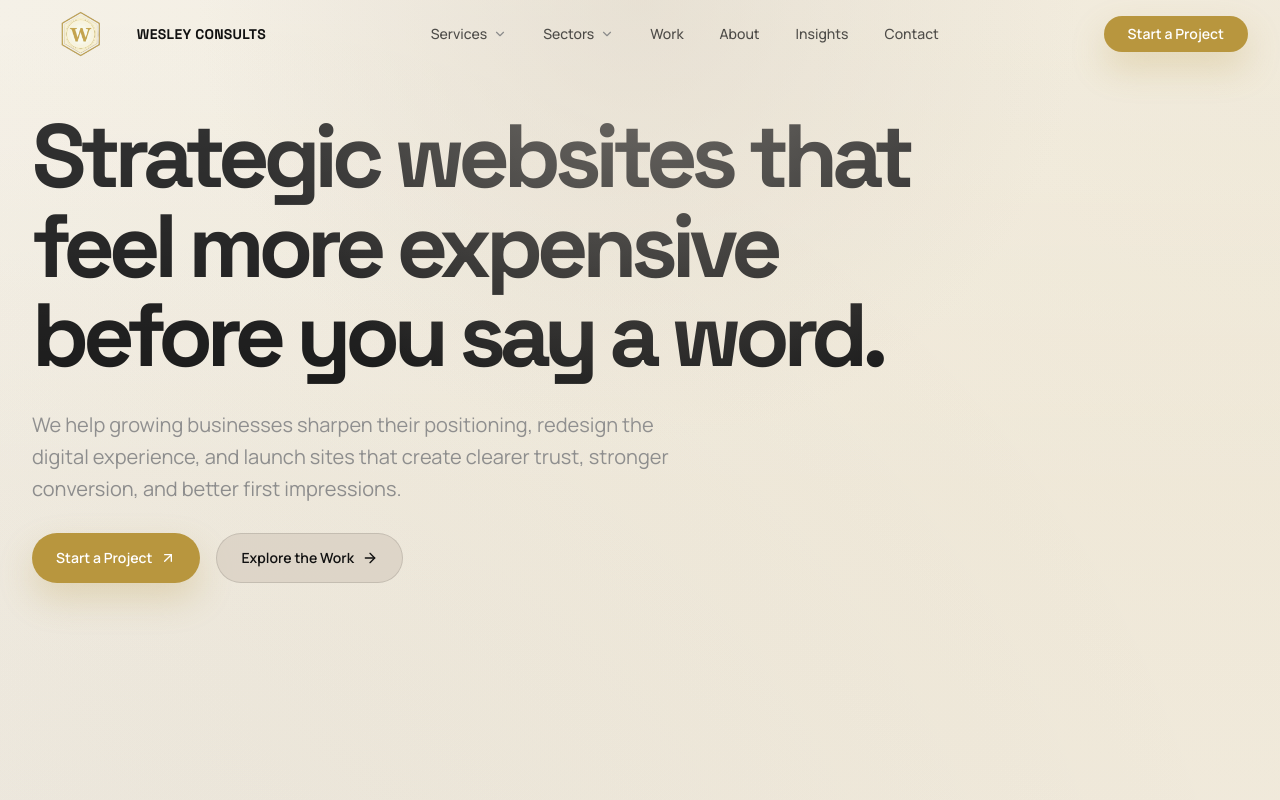
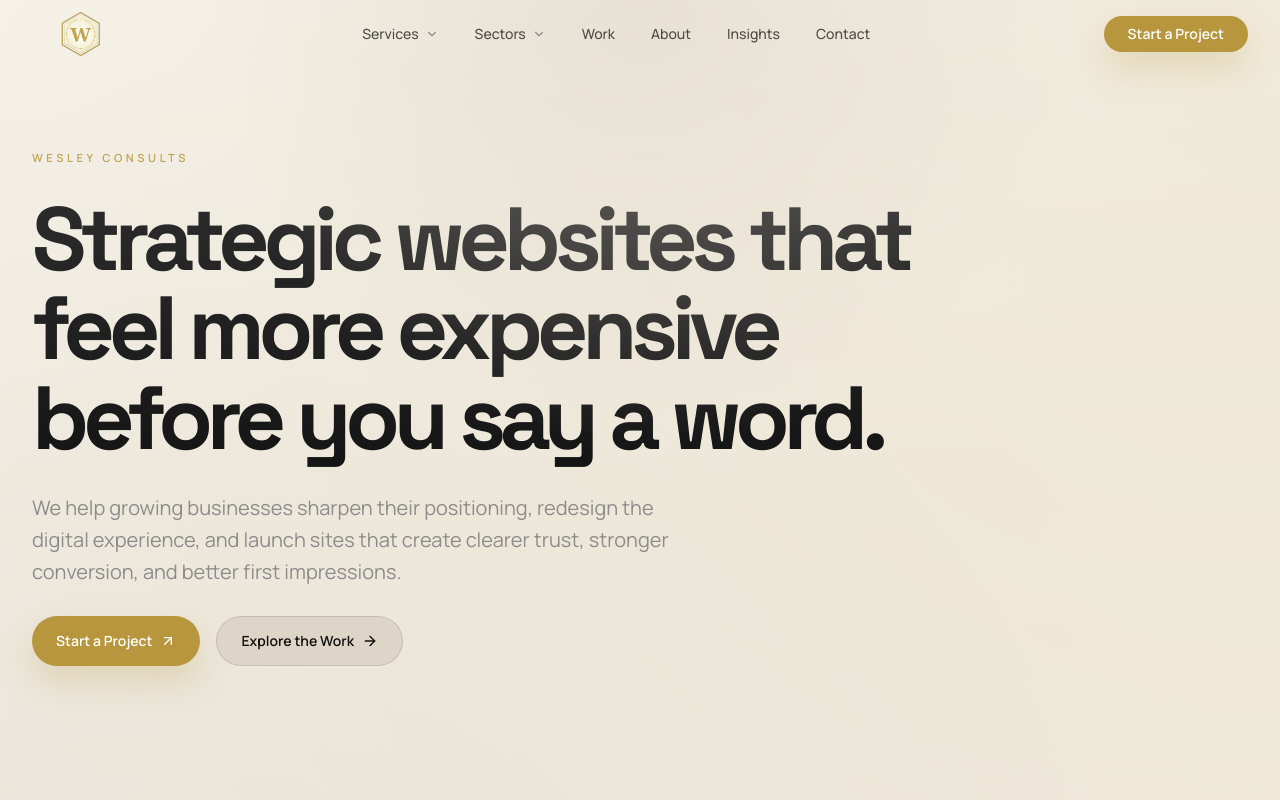
Before and after one commit to edwinidan/WesleyConsults, a React (Vite) app: page / in a window 1280 px wide. Shown: the top 800 px of the page. Built offline with nearby package versions, Linux system fonts and the light colour scheme.

Commit message:
Restore navbar and hero state from 82c0474

```diff
--- a/src/components/Layout.tsx
+++ b/src/components/Layout.tsx
@@ -13,7 +13,7 @@ export default function Layout({ children }: LayoutProps) {
       <Navbar />
       <motion.main
         animate={{ opacity: 1 }}
-        className="relative flex-grow pt-16"
+        className="relative flex-grow pt-24"
         initial={{ opacity: 0 }}
         transition={{ duration: 0.35 }}
       >
--- a/src/components/Navbar.tsx
+++ b/src/components/Navbar.tsx
@@ -49,9 +49,6 @@ export default function Navbar() {
               className="h-11 w-auto md:h-[3.3rem] flex-shrink-0 object-contain"
               src="/wesleylogo.png"
             />
-            <span className="font-display text-sm font-semibold uppercase tracking-[0.02em] text-ink">
-              Wesley Consults
-            </span>
           </Link>
 
           {/* Desktop nav links */}
--- a/src/pages/Home.tsx
+++ b/src/pages/Home.tsx
@@ -25,7 +25,14 @@ export default function Home() {
         <div className="shell-container">
           <div className="flex flex-col justify-center pt-2 md:pt-4 pb-10">
             <div className="space-y-7">
-
+              <motion.span
+                animate={{ opacity: 1, y: 0 }}
+                className="eyebrow inline-block"
+                initial={{ opacity: 0, y: 12 }}
+                transition={{ duration: 0.45 }}
+              >
+                Wesley Consults
+              </motion.span>
               <motion.h1
                 animate={{ opacity: 1, y: 0 }}
                 className="max-w-4xl text-6xl font-semibold tracking-[-0.07em] text-ink sm:text-7xl lg:text-[5.6rem]"
```
